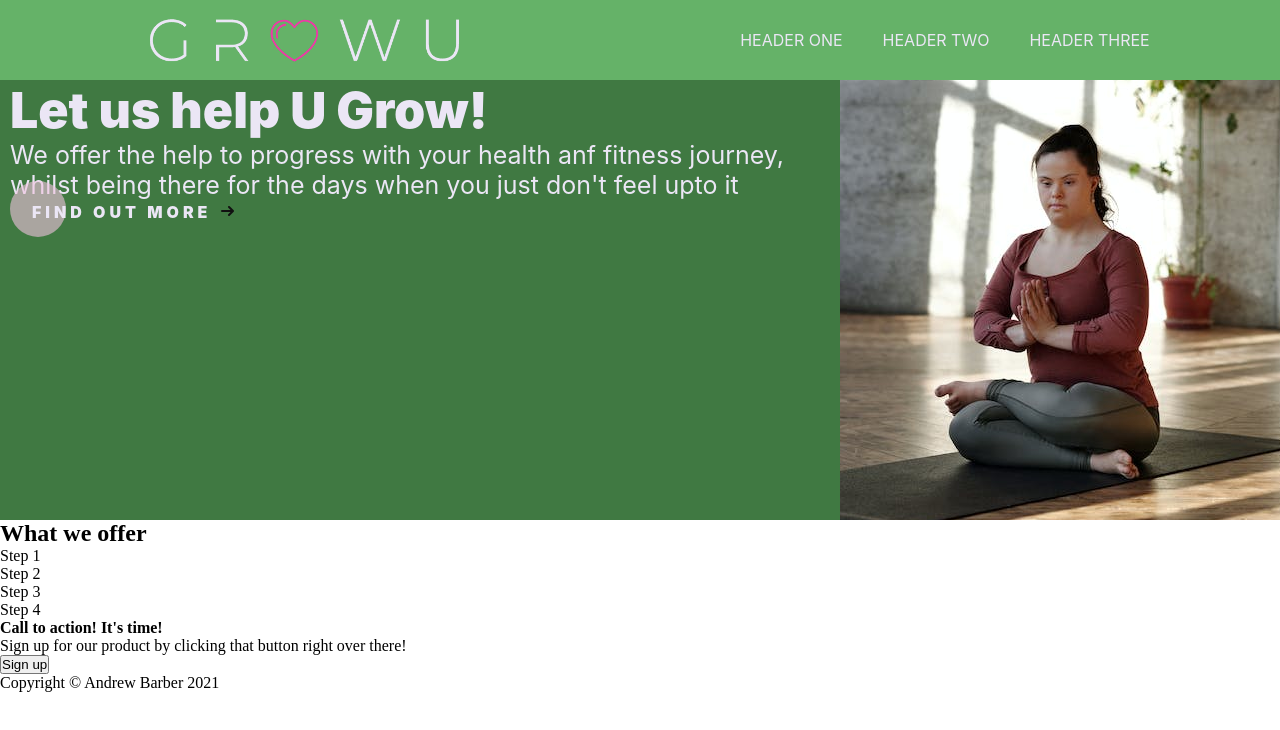
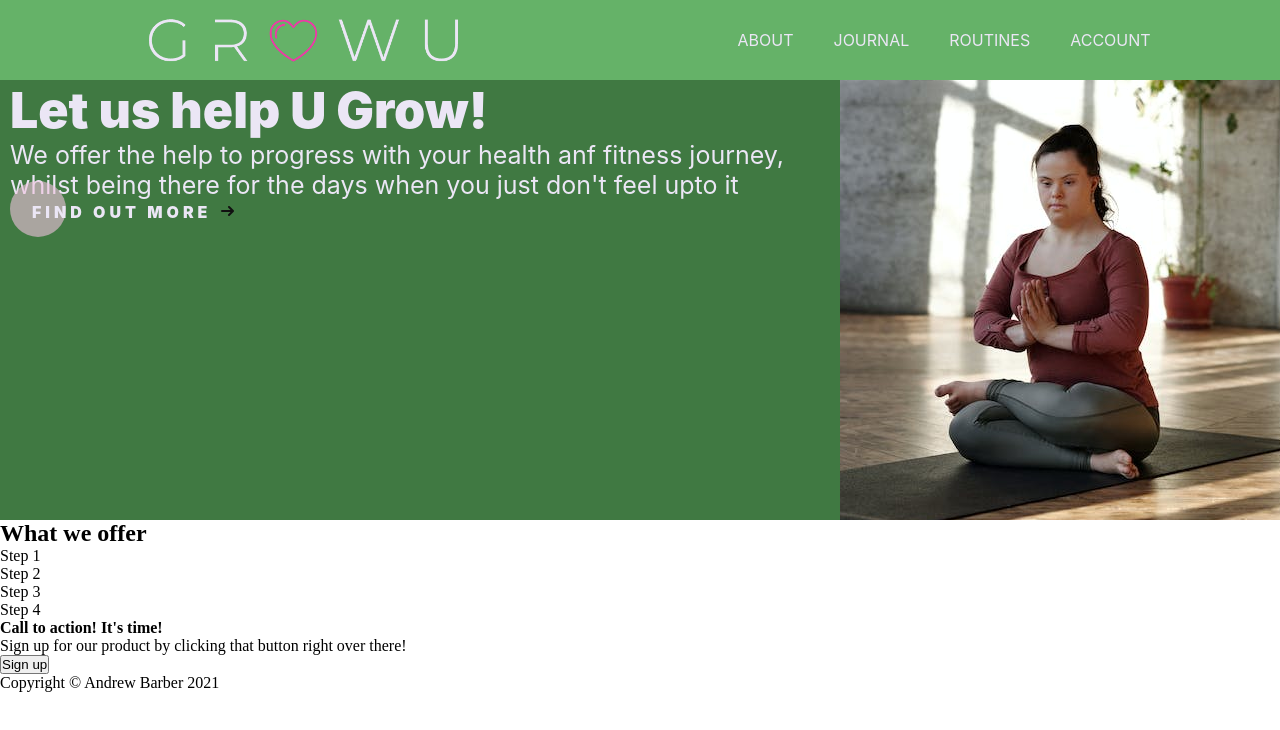
Before and after one commit to BarberLFC/GrowU, a plain HTML site: page index.html in a window 1280 px wide. Drawn offline with Linux system fonts and the light colour scheme.

Commit message:
changed header text

```diff
--- a/index.html
+++ b/index.html
@@ -13,9 +13,11 @@
         <nav class="navigation">
             <img class="logoimage" src="logo.png" alt="logoimage">
             <ul>
-                <li><a href="#">header one</a></li>
-                <li><a href="#">header two</a></li>
-                <li><a href="#">header three</a></li>
+                <li><a href="#">About</a></li>
+                <li><a href="#">Journal</a></li>
+                <li><a href="#">Routines</a></li>
+                <li><a href="#">Account</a></li>
+
             </ul>
         </nav>
     </header>
```
